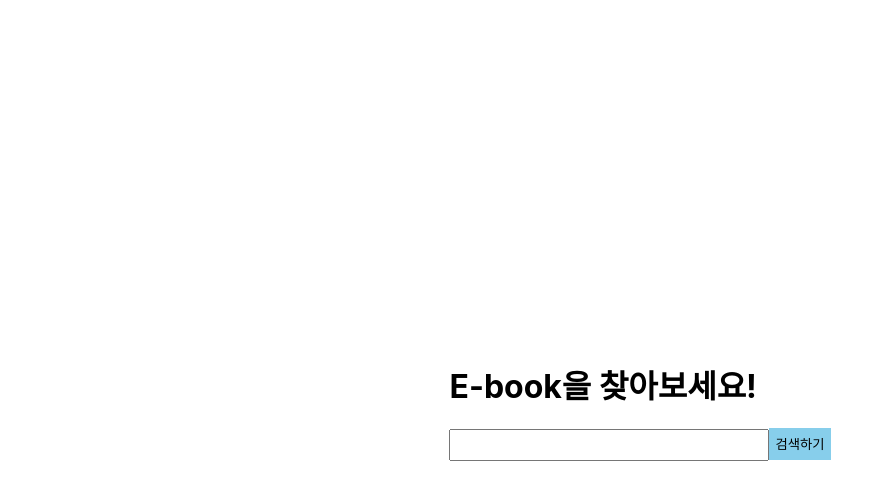
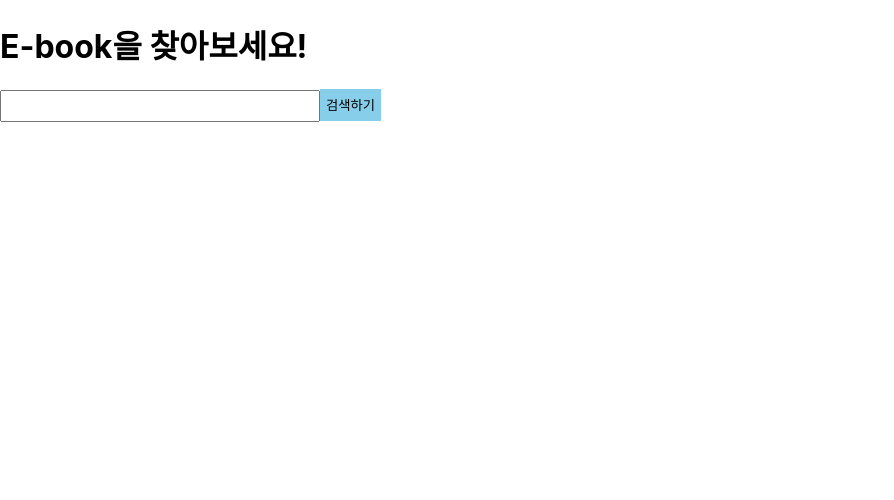
Before and after one commit to ridimillie/ridimillie-frontend, a Next.js app: page / in a window 1280 px wide. Shown: the top 500 px of the page, without its empty margins (0-894 px from the left). Built offline with nearby package versions, Linux system fonts and the light colour scheme.

Commit message:
[Feat] Search: add debounce book-api call

```diff
--- a/package.json
+++ b/package.json
@@ -9,6 +9,7 @@
   },
   "dependencies": {
     "axios": "^0.21.1",
+    "lodash": "^4.17.20",
     "next": "^10.0.5",
     "react": "^17.0.1",
     "react-dom": "^17.0.1"
--- a/pages/index.js
+++ /dev/null
@@ -1,69 +0,0 @@
-import React from "react";
-import Head from "next/head";
-import Link from "next/link";
-import axios from "axios";
-
-export default function Home() {
-  const [value, setValue] = React.useState("");
-
-  const onChangeValue = React.useCallback((e) => {
-    setValue(e.target.value);
-  }, []);
-
-  const getSearchBook = async (e) => {
-    e.preventDefault();
-
-    try {
-      const { data } = await axios.get(`https://sopt27.ga/apis?query=${value}`);
-      console.log(data);
-    } catch (error) {
-      console.log(error);
-    }
-  };
-
-  const onSubmit = React.useCallback(() => {
-    //
-  }, []);
-
-  return (
-    <div
-      style={{
-        display: "flex",
-        height: "100vh",
-        width: "100vw",
-        alignItems: "center",
-        justifyContent: "center",
-      }}
-    >
-      <Head>
-        <title>리디밀리 - E북 찾을땐</title>
-        <link rel="icon" href="/favicon.ico" />
-      </Head>
-
-      <main>
-        <h1>E-book을 찾아보세요!</h1>
-        <form onSubmit={getSearchBook}>
-          <input
-            style={{ width: "320px", height: "32px" }}
-            value={value}
-            onChange={onChangeValue}
-          />
-          {/* <Link href="/search">
-            <a> */}
-          <button
-            type="submit"
-            style={{
-              height: "32px",
-              backgroundColor: "skyblue",
-              border: "none",
-            }}
-          >
-            검색하기
-          </button>
-          {/* </a>
-          </Link> */}
-        </form>
-      </main>
-    </div>
-  );
-}
--- /dev/null
+++ b/pages/index.tsx
@@ -0,0 +1,100 @@
+import React from "react";
+import Head from "next/head";
+import Link from "next/link";
+import axios from "axios";
+import { debounce } from "lodash";
+import search from "./search";
+import Image from "next/image";
+
+type BookType = {
+  title: string;
+  author: string;
+  description: string;
+  image: string;
+  isbn: number;
+};
+
+export default function Home() {
+  const [inputValue, setInputValue] = React.useState<string>("");
+  const [searchResult, setSearchResult] = React.useState(null);
+
+  const getSearchBook = async () => {
+    console.log("getSearchBook");
+    try {
+      if (inputValue) {
+        const { data } = await axios.get(
+          `https://sopt27.ga/apis?query=${inputValue}`
+        );
+        console.log(data);
+        setSearchResult(data.refinedBooks);
+      }
+    } catch (error) {
+      console.error(error);
+    }
+  };
+
+  const deboundedAPI = React.useCallback(
+    debounce(() => getSearchBook(), 2000),
+    [inputValue]
+  );
+
+  const onDebounceChange = (e) => {
+    setInputValue(e.target.value);
+  };
+
+  React.useEffect(() => {
+    console.log("useEffect");
+    deboundedAPI();
+    return deboundedAPI.cancel;
+  }, [inputValue]);
+
+  return (
+    <div>
+      <Head>
+        <title>리디밀리 - E북 찾을땐</title>
+        <link rel="icon" href="/favicon.ico" />
+      </Head>
+
+      <main>
+        <h1>E-book을 찾아보세요!</h1>
+        <form onSubmit={getSearchBook}>
+          {/* <form> */}
+          <input
+            style={{ width: "320px", height: "32px" }}
+            value={inputValue}
+            onChange={onDebounceChange}
+          />
+          {/* <Link href="/search">
+            <a> */}
+          <button
+            type="submit"
+            style={{
+              height: "32px",
+              backgroundColor: "skyblue",
+              border: "none",
+            }}
+          >
+            검색하기
+          </button>
+          {/* </a>
+          </Link> */}
+        </form>
+        {searchResult &&
+          searchResult.map((book: BookType) => {
+            return (
+              <div style={{ backgroundColor: "yellow" }}>
+                <img
+                  src={book.image}
+                  alt={book.title}
+                  width={500}
+                  height={500}
+                />
+                <div>{book.title}</div>
+                <div>{book.author}</div>
+              </div>
+            );
+          })}
+      </main>
+    </div>
+  );
+}
```
Also changed, not shown: 1 other file (tests, documents, lock files or other folders).
